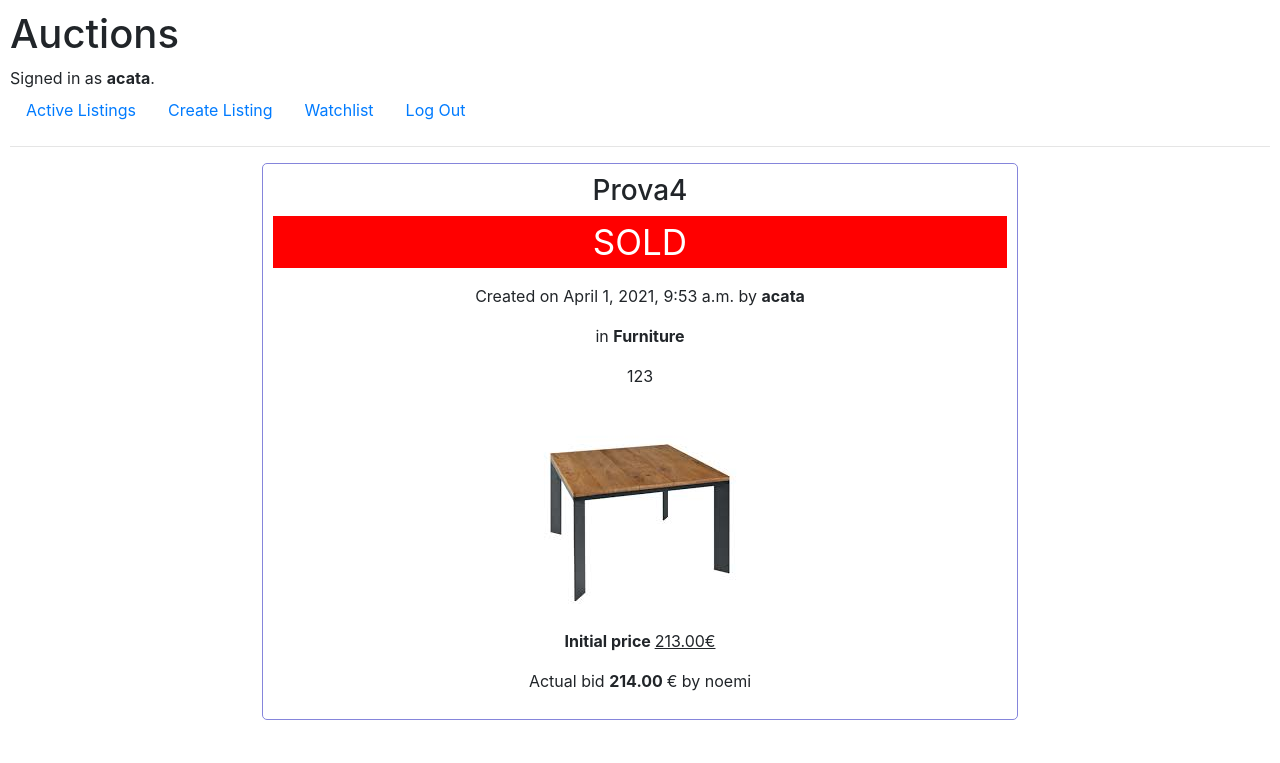
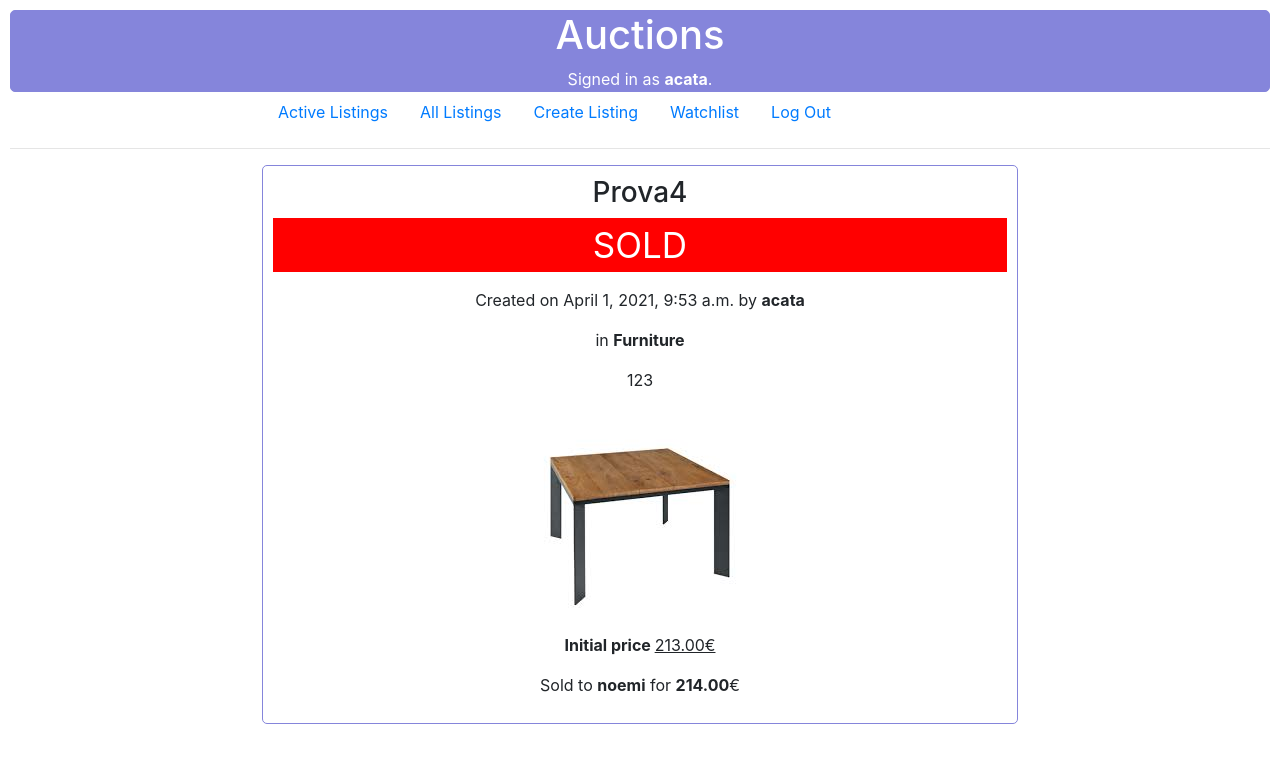
Before and after one commit to acata8/commerce, a Django app: page /listing/6 in a window 1280 px wide. Shown: the top 763 px of the page. Run offline with Django 3.2, Linux system fonts and the light colour scheme; a user stored in the database is signed in; data comes from the database, SQL or seed files in the repository; both versions use the stored data as it was after the commit; data that the repository does not hold is empty; some libraries are stand-ins or nearby versions.

Commit message:
add sold panel

```diff
--- a/auctions/static/auctions/styles.css
+++ b/auctions/static/auctions/styles.css
@@ -7,12 +7,31 @@ body{
     display: flex;
     justify-content: center;
     align-items: center;
+
     line-height: 70px;
     background-color: rgb(133, 133, 219);
     height: 70px;
     width: 60%;
+    color: white;
     border-radius: 7px;
 
+
+}
+
+.title{
+    margin: auto;
+    width: 100%;
+    text-align: center;
+    border: 1px groove rgb(133, 133, 219);
+    background-color: rgb(133, 133, 219);
+    color:white;
+    border-radius: 5px;
+}
+
+.bar{
+    margin: auto;
+    width: 60%;
+    text-align: center;
 
 }
 
@@ -71,7 +90,13 @@ input.remove:focus{
 }
 
 .sold{
+    border: 1px solid red;
+    border-radius: 10px;
     font-size: 35px;
     color: white;
+}
 
+.item-sold{
+    font-size: 25px;
+    color: red;
 }
--- a/auctions/templates/auctions/item.html
+++ b/auctions/templates/auctions/item.html
@@ -17,7 +17,7 @@
          <!-- Watchlist button -->
         {% if logged and owner == False %}
 
-            {% if present  %}
+                {% if present %}
                     <form action="{% url 'remove' item.id %}" method="GET">
                         {% csrf_token %}
                         <input type="submit" value="Remove from watchlist" class="remove">
@@ -25,17 +25,21 @@
 
 
             {%else%}
+                {% if item.on_sell == True %}
                     <form action="{% url 'add' item.id %}" method="GET">
                         {% csrf_token %}
                         <input type="submit" value="Add to watchlist" class="button">
                     </form>
                 {%endif%}
+            {%endif%}
+        {%endif%}
 
+        {%if item.on_sell == False and request.user == bid.buyer %}
+            <p class="item-sold"> Congratulations! You win the item! </p>
         {%endif%}
 
         <form method="POST">
             {% csrf_token %}
-
                 <p> Created on {{item.date}} by <b>{{item.owner}}</b></p>
                 <p> in <b>{{item.category}}</b></p>
                 <p> {{item.description}} </p>
@@ -43,8 +47,10 @@
                 <p> <strong> Initial price </strong> <u>{{item.price}}€</u></p>
             {% if item.actual_bid == 0 %}
                 <p> Actual bid <b>NOT PLACED</b></p>
+            {%elif item.actual_bid > 0 and item.on_sell == True%}
+                <p> Actual bid <b> {{bid.amount}} </b> € by <b>{{bid.buyer}}</b></p>
             {%else%}
-                <p> Actual bid <b> {{bid.amount}} </b> € by {{bid.buyer}} </p>
+                <p> Sold to <b> {{bid.buyer}}</b>  for <b>{{bid.amount}}</b>€ </p>
             {%endif%}
 
             {% if item.on_sell == True %}
@@ -56,7 +62,7 @@
                     <p><a href="{% url 'login' %}">Log In</a> or <a href="{% url 'register' %}">Register</a> to place  a BID</p>
                 {%endif%}
             {%endif%}
-            {% if owner and item.on_sell == True %}
+            {% if owner and item.on_sell == True and item.actual_bid > 0 %}
             <form action="{% url 'sell' item.id %}">
                 {% csrf_token %}
                 <input type="submit" value="SELL" class="button">
--- a/auctions/templates/auctions/layout.html
+++ b/auctions/templates/auctions/layout.html
@@ -8,6 +8,7 @@
         <link href="{% static 'auctions/styles.css' %}" rel="stylesheet">
     </head>
     <body>
+        <div class="title">
             <h1>Auctions</h1>
             <div>
                 {% if user.is_authenticated %}
@@ -16,9 +17,14 @@
                     Not signed in.
                 {% endif %}
             </div>
+        </div>
+        <div class="bar">
             <ul class="nav">
                 <li class="nav-item">
                     <a class="nav-link" href="{% url 'index' %}">Active Listings</a>
+                </li>
+                <li class="nav-item">
+                    <a class="nav-link" href="{% url 'all' %}">All Listings</a>
                 </li>
                 {% if user.is_authenticated %}
                     <li class="nav-item">
@@ -40,6 +46,7 @@
                     </li>
                 {% endif %}
             </ul>
+        </div>
         <hr>
         <div id="bod">
             {% block body %}
--- a/auctions/urls.py
+++ b/auctions/urls.py
@@ -7,6 +7,7 @@ urlpatterns = [
     path("logout", views.logout_view, name="logout"),
     path("register", views.register, name="register"),
     path("create", views.create, name="create"),
+    path("all", views.all, name="all"),
     path("listing/<str:item_id>", views.details, name="details"),
     path("watchlist/add/<str:item_id>", views.add, name="add"),
     path("watchlist/remove/<str:item_id>", views.remove, name="remove"),
--- a/auctions/views.py
+++ b/auctions/views.py
@@ -32,7 +32,8 @@ class Button(forms.Form):
 
 def index(request):
     return render(request, "auctions/index.html", {
-            "items": Listing.objects.exclude(on_sell=False)
+            "items": Listing.objects.exclude(on_sell=False),
+            "all": False
         })
 
 def login_view(request):
@@ -203,20 +204,12 @@ def add(request, item_id):
     if request.method == "GET":
         item = Listing.objects.get(pk=item_id)
         owner = User.objects.get(username=request.user.get_username())
-        if Watchlist.objects.filter(item_id=item_id):
-            return render(request, "auctions/watchlist.html", {
-            "item": item,
-            "all": False,
-            "message": item.title + " was already added! "
-        })
-
-        else:
-            new_item = Watchlist.objects.create(
+        new_item = Watchlist.objects.create(
                 item = item,
                 user = owner
             )
-            new_item.save()
-            return HttpResponseRedirect(reverse("details", args=(item.id,)))
+        new_item.save()
+        return HttpResponseRedirect(reverse("details", args=(item.id,)))
 
 def watchlist(request):
     if request.method == "GET":
@@ -237,3 +230,10 @@ def sell(request, item_id):
         item.on_sell=False
         item.save(update_fields=['on_sell'])
         return HttpResponseRedirect(reverse("details", args=(item.id,)))
+
+def all(request):
+    if request.method == "GET":
+        return render(request, "auctions/index.html", {
+            "items": Listing.objects.all(),
+            "all": True
+        })
```
Also changed, not shown: auctions/templates/auctions/create.html (+3 -4 lines), auctions/templates/auctions/index.html (+18 -2 lines), db.sqlite3, items/index_MkH5xwd.jpg (added). Lines whose indentation alone changed are shown as unchanged.
